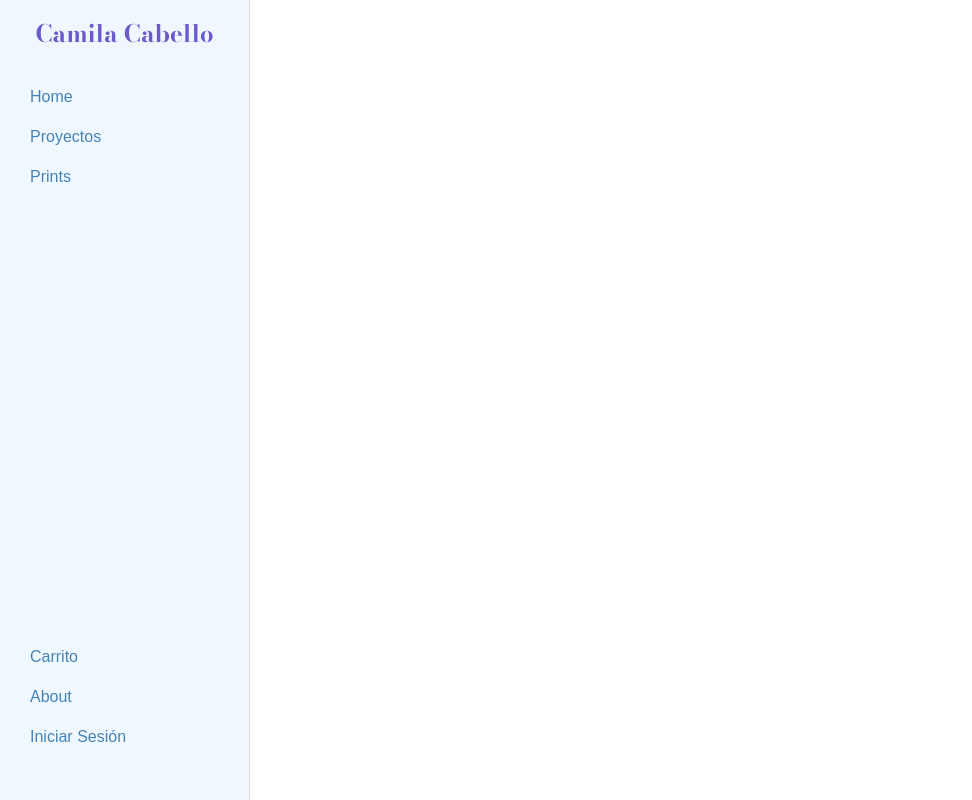
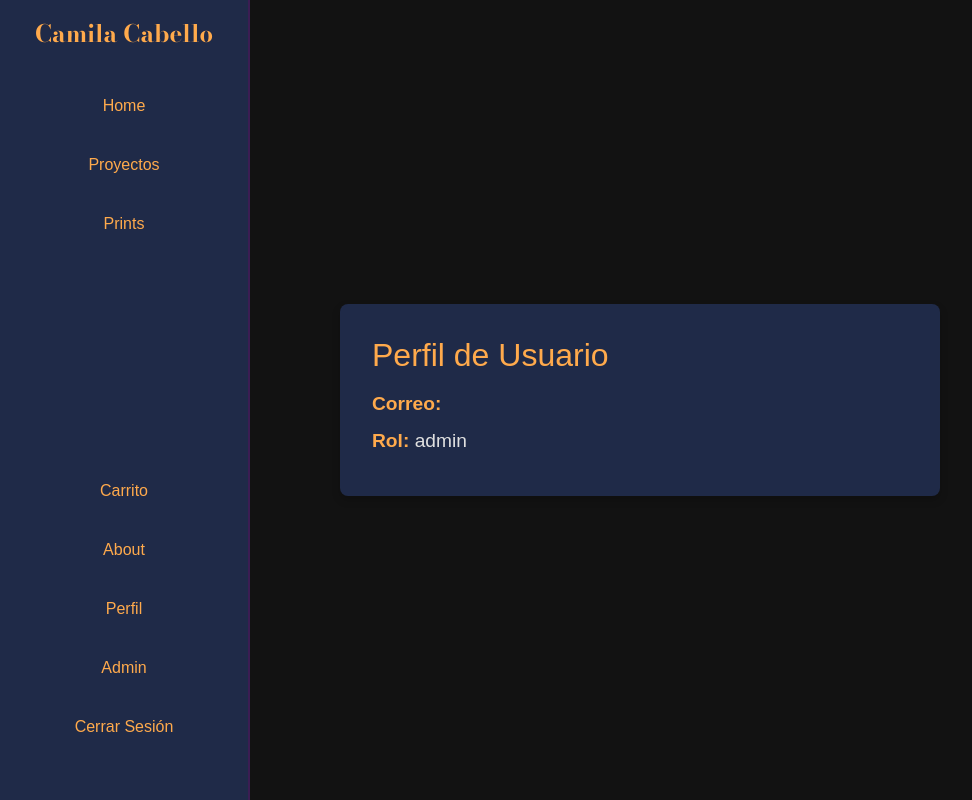
Before and after one commit to FranScagliarini/pnt2, a Vue app in the folder WebPersonal/: page /perfil in a window 1280 px wide. Shown: the whole page, without its empty margins (0-972 px from the left). Built offline with nearby package versions, Linux system fonts and the light colour scheme; sample sign-in values are in the browser's storage.

Commit message:
adminDashBoard y beforeEach

```diff
--- /dev/null
+++ b/WebPersonal/src/components/AdminDashboard.vue
@@ -0,0 +1,35 @@
+<template>
+  <div class="home">
+    <h1>ADMIN</h1>
+  </div>
+</template>
+
+<script setup></script>
+
+<style scoped>
+/* Elimina los márgenes y bordes predeterminados */
+* {
+  margin: 0;
+  padding: 0;
+  box-sizing: border-box;
+}
+
+/* Fondo negro uniforme para todo el contenido */
+.home {
+  background-color: #121212; /* Negro uniforme para el fondo */
+  color: #e0e0e0; /* Gris claro para el texto */
+  height: 100vh; /* Asegura que ocupe toda la altura de la pantalla */
+  display: flex;
+  align-items: center;
+  justify-content: center;
+  font-family: "Arial", sans-serif;
+  border: none; /* Asegura que no haya borde */
+}
+
+/* Estilo del título */
+h1 {
+  font-size: 3rem;
+  color: #ffaa4c; /* Naranja tenue para resaltar */
+  background-color: #121212; /* Fondo negro igual al de la página */
+}
+</style>
--- a/WebPersonal/src/components/Login.vue
+++ b/WebPersonal/src/components/Login.vue
@@ -0,0 +1,129 @@
+<template>
+  <div class="login-container">
+    <h2>Iniciar Sesión</h2>
+    <form @submit.prevent="onLogin">
+      <div class="form-group">
+        <label for="email">Correo electrónico</label>
+        <input v-model="email" type="email" id="email" required />
+      </div>
+      <div class="form-group">
+        <label for="password">Contraseña</label>
+        <input v-model="password" type="password" id="password" required />
+      </div>
+      <button type="submit">Iniciar Sesión</button>
+    </form>
+    <p v-if="errorMessage" class="error">{{ errorMessage }}</p>
+  </div>
+</template>
+
+<script setup>
+import { ref } from "vue";
+import { useAuthStore } from "@/stores/authStore";
+import { useRouter } from "vue-router";
+
+const authStore = useAuthStore();
+const router = useRouter();
+
+const email = ref("");
+const password = ref("");
+const errorMessage = ref("");
+
+const onLogin = async () => {
+  try {
+    await authStore.login(email.value, password.value);
+
+    if (authStore.isAuthenticated) {
+      // Redirigir en función del rol
+      if (authStore.isAdmin) {
+        router.push("/admin");
+      } else {
+        router.push("/");
+      }
+    } else {
+      errorMessage.value = "Correo o contraseña incorrectos";
+    }
+  } catch (error) {
+    errorMessage.value = "Hubo un error al iniciar sesión. Inténtalo de nuevo.";
+    console.error(error);
+  }
+};
+</script>
+
+<style>
+/* Establecer el fondo de la pantalla a negro y usar Flexbox para centrar el contenido */
+body {
+  background-color: #000000; /* Fondo negro */
+  margin: 0;
+  font-family: Arial, sans-serif;
+  color: var(--text-color); /* Blanco ahumado */
+
+  /* Flexbox para centrar el contenedor */
+  display: flex;
+  justify-content: center; /* Centrado horizontal */
+  align-items: center; /* Centrado vertical */
+  height: 100vh; /* Asegura que el contenedor ocupe toda la altura de la pantalla */
+}
+
+/* Contenedor de inicio de sesión con color violeta de la paleta */
+.login-container {
+  max-width: 400px;
+  padding: 1rem;
+  background-color: var(--border-color); /* Violeta tenue de la paleta */
+  border-radius: 8px;
+  box-shadow: 0 4px 8px rgba(0, 0, 0, 0.3);
+  color: var(--text-color); /* Blanco para el texto */
+}
+
+h2 {
+  color: var(--accent-color); /* Naranja tenue para el título */
+  text-align: center;
+  margin-bottom: 1rem;
+}
+
+.form-group {
+  margin-bottom: 1rem;
+}
+
+label {
+  display: block;
+  font-size: 1rem;
+  color: var(--text-color); /* Blanco para el texto de las etiquetas */
+  margin-bottom: 0.5rem;
+}
+
+input {
+  width: 100%;
+  padding: 0.8rem;
+  border: 1px solid var(--border-color); /* Color de borde morado tenue */
+  border-radius: 4px;
+  font-size: 1rem;
+  margin-bottom: 1rem;
+  background-color: #333333; /* Fondo oscuro para los inputs */
+  color: var(--text-color); /* Texto blanco para los inputs */
+}
+
+button {
+  width: 100%;
+  padding: 0.8rem;
+  background-color: var(--accent-color); /* Naranja tenue para el botón */
+  color: white;
+  border: none;
+  border-radius: 4px;
+  font-size: 1rem;
+  cursor: pointer;
+  transition: background-color 0.3s ease;
+}
+
+button:hover {
+  background-color: var(
+    --hover-background-color
+  ); /* Morado tenue para el hover */
+}
+
+.error {
+  color: var(--error-color); /* Rojo tenue para el mensaje de error */
+  font-size: 0.9rem;
+  margin-top: 1rem;
+  text-align: center;
+}
+</style>
--- a/WebPersonal/src/components/NavBar.vue
+++ b/WebPersonal/src/components/NavBar.vue
@@ -22,6 +22,9 @@
       <li v-if="isAuthenticated">
         <RouterLink to="/perfil">Perfil</RouterLink>
       </li>
+      <li v-if="isAuthenticated && authStore.isAdmin">
+        <RouterLink to="/admin">Admin</RouterLink>
+      </li>
       <li v-if="isAuthenticated">
         <RouterLink to="/" @click="logout">Cerrar Sesión</RouterLink>
       </li>
@@ -45,12 +48,12 @@ const logout = () => {
 <style scoped>
 @import url("https://fonts.googleapis.com/css2?family=Bodoni+Moda:wght@400;700&display=swap");
 
+/* Estilo del sidebar */
 .sidebar {
   width: 250px;
   height: 100vh;
-  background-color: #f0f8ff;
-  border-right: 1px solid #ddd;
-  color: #333;
+  background-color: #1f2a48; /* Azul oscuro */
+  color: #efefef; /* Blanco ahumado */
   padding: 20px;
   position: fixed;
   top: 0;
@@ -58,17 +61,20 @@ const logout = () => {
   display: flex;
   flex-direction: column;
   align-items: center;
+  border-right: 2px solid #3b1d53; /* Morado oscuro */
 }
 
+/* Estilo del título */
 .bodoni-moda-title {
   font-family: "Bodoni Moda", serif;
   font-weight: 700;
   font-size: 24px;
   margin-bottom: 20px;
   text-align: center;
-  color: #6a5acd;
+  color: #ffaa4c; /* Naranja brillante */
 }
 
+/* Estilos para los elementos de navegación */
 .nav-top,
 .nav-bottom {
   list-style-type: none;
@@ -83,17 +89,20 @@ const logout = () => {
 
 a {
   text-decoration: none;
-  color: #4682b4;
+  color: #ffaa4c; /* Naranja brillante para enlaces */
   font-weight: 400;
   font-family: "Arial", sans-serif;
   transition: background-color 0.3s, color 0.3s;
   padding: 10px;
   border-radius: 5px;
+  display: block;
+  text-align: center;
 }
 
+/* Estilo al pasar el cursor sobre los enlaces */
 a:hover {
-  background-color: #b0e0e6;
-  color: #005f7f;
+  background-color: #3b1d53; /* Morado oscuro */
+  color: #efefef; /* Blanco ahumado */
 }
 
 /* Separador flexible entre nav-top y nav-bottom */
--- /dev/null
+++ b/WebPersonal/src/components/Perfil.vue
@@ -0,0 +1,65 @@
+<template>
+  <div class="perfil">
+    <div v-if="user" class="perfil-info">
+      <h1>Perfil de Usuario</h1>
+      <div class="user-info">
+        <p><strong>Correo:</strong> {{ user.correo }}</p>
+        <p><strong>Rol:</strong> {{ user.role }}</p>
+        <!-- Mostrar el rol -->
+      </div>
+    </div>
+    <div v-else>
+      <p>Cargando información del usuario...</p>
+    </div>
+  </div>
+</template>
+
+<script setup>
+import { useAuthStore } from "@/stores/authStore"; // Importar el store de autenticación
+
+const authStore = useAuthStore();
+
+// Accedemos al estado de usuario desde el store
+const user = authStore.user;
+</script>
+
+<style scoped>
+/* Fondo oscuro para la página de perfil */
+.perfil {
+  background-color: #121212; /* Fondo negro suave */
+  color: #e0e0e0; /* Gris claro para el texto */
+  height: 100vh;
+  display: flex;
+  flex-direction: column;
+  align-items: center;
+  justify-content: center;
+  font-family: "Arial", sans-serif;
+}
+
+/* Estilo del contenedor de la información del perfil */
+.perfil-info {
+  background-color: var(--background-color);
+  padding: 2rem;
+  border-radius: 8px;
+  box-shadow: 0 4px 8px rgba(0, 0, 0, 0.2);
+  width: 80%;
+  max-width: 600px;
+}
+
+/* Título del perfil */
+h1 {
+  color: var(--accent-color);
+  font-size: 2rem;
+  margin-bottom: 1rem;
+}
+
+/* Estilo para la información del usuario */
+.user-info p {
+  font-size: 1.2rem;
+  margin: 0.5rem 0;
+}
+
+.user-info strong {
+  color: var(--accent-color);
+}
+</style>
--- a/WebPersonal/src/main.js
+++ b/WebPersonal/src/main.js
@@ -1,4 +1,4 @@
-import "./assets/main.css";
+import "./merced.css";
 
 import { createApp } from "vue";
 import App from "./App.vue";
--- /dev/null
+++ b/WebPersonal/src/merced.css
@@ -0,0 +1,31 @@
+/* src/styles.css */
+
+/* Paleta de colores */
+:root {
+  --background-color: #1f2a48; /* Azul oscuro */
+  --text-color: #efefef; /* Blanco ahumado */
+  --accent-color: #ffaa4c; /* Naranja brillante */
+  --border-color: #3b1d53; /* Morado oscuro */
+  --hover-background-color: #3b1d53; /* Morado oscuro para hover */
+  --hover-text-color: #efefef; /* Blanco ahumado para hover */
+  --sidebar-width: 250px;
+}
+
+/* Estilos globales para todo el cuerpo */
+body {
+  margin: 0;
+  font-family: Arial, sans-serif;
+  background-color: var(--background-color);
+  color: var(--text-color);
+}
+
+a {
+  color: var(--accent-color);
+  text-decoration: none;
+  transition: background-color 0.3s, color 0.3s;
+}
+
+a:hover {
+  background-color: var(--hover-background-color);
+  color: var(--hover-text-color);
+}
--- a/WebPersonal/src/router/index.js
+++ b/WebPersonal/src/router/index.js
@@ -1,10 +1,22 @@
 import { createRouter, createWebHistory } from "vue-router";
+import { useAuthStore } from "@/stores/authStore";
 
 const routes = [
   { path: "/", component: () => import("../views/Home.vue") },
-  { path: "/login", component: () => import("../components/Login.vue") },
+  {
+    path: "/proyectos",
+    component: () => import("../components/Proyectos.vue"),
+  },
   { path: "/prints", component: () => import("../components/ProductList.vue") },
   { path: "/carrito", component: () => import("../components/Carrito.vue") },
+  { path: "/about", component: () => import("../components/About.vue") },
+  { path: "/perfil", component: () => import("../components/Perfil.vue") },
+  {
+    path: "/admin",
+    component: () => import("../components/AdminDashboard.vue"),
+    meta: { requiresAdmin: true },
+  },
+  { path: "/login", component: () => import("../components/Login.vue") },
 ];
 
 const router = createRouter({
@@ -12,4 +24,14 @@ const router = createRouter({
   routes,
 });
 
+router.beforeEach((to, from, next) => {
+  const authStore = useAuthStore();
+
+  if (to.meta.requiresAdmin && !authStore.isAdmin) {
+    next("/home");
+  } else {
+    next();
+  }
+});
+
 export default router;
--- a/WebPersonal/src/services/firebaseConfig.js
+++ b/WebPersonal/src/services/firebaseConfig.js
@@ -17,9 +17,9 @@ const firebaseConfig = {
 };
 
 const app = initializeApp(firebaseConfig);
+const db = getFirestore(app);
+const storage = getStorage(app);
 
-const db = getFirestore(app);
-
-export { db };
+export { db, storage };
 
 const analytics = getAnalytics(app);
--- a/WebPersonal/src/stores/authStore.js
+++ b/WebPersonal/src/stores/authStore.js
@@ -3,12 +3,13 @@ import { encontrarUsuario } from "@/services/mockApi";
 
 export const useAuthStore = defineStore("auth", {
   state: () => ({
-    user: null,
+    user: JSON.parse(localStorage.getItem("user")) || null,
     token: null,
-    isAuthenticated: false,
+    isAuthenticated: !!localStorage.getItem("user"),
   }),
   getters: {
     isAdmin: (state) => state.user?.role === "admin",
+    isClient: (state) => state.user?.role === "cliente",
   },
   actions: {
     async login(email, password) {
--- a/WebPersonal/src/views/Home.vue
+++ b/WebPersonal/src/views/Home.vue
@@ -1,3 +1,26 @@
-<template></template>
+<template>
+  <div class="home">
+    <h1>HOME</h1>
+  </div>
+</template>
 
 <script setup></script>
+
+<style scoped>
+/* Fondo negro suave para contrastar con la sidebar */
+.home {
+  background-color: #121212; /* Negro suave para fondo */
+  color: #e0e0e0; /* Gris claro para el texto */
+  height: 100vh;
+  display: flex;
+  align-items: center;
+  justify-content: center;
+  font-family: "Arial", sans-serif;
+}
+
+/* Estilo del título */
+h1 {
+  font-size: 3rem;
+  color: #ffaa4c; /* Naranja tenue para resaltar */
+}
+</style>
```
Also changed, not shown: WebPersonal/src/components/About.vue (added), WebPersonal/src/components/Proyectos.vue (added).
